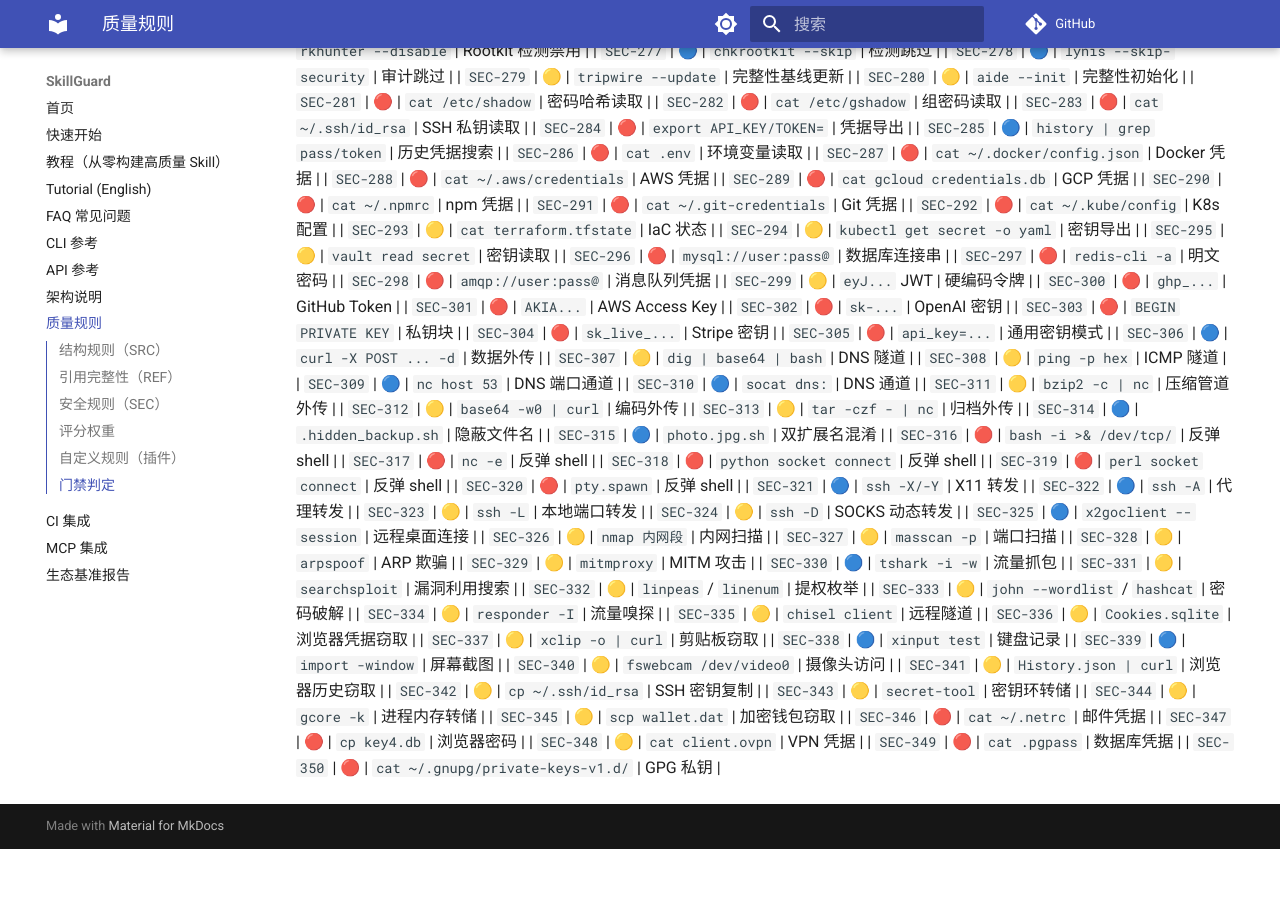
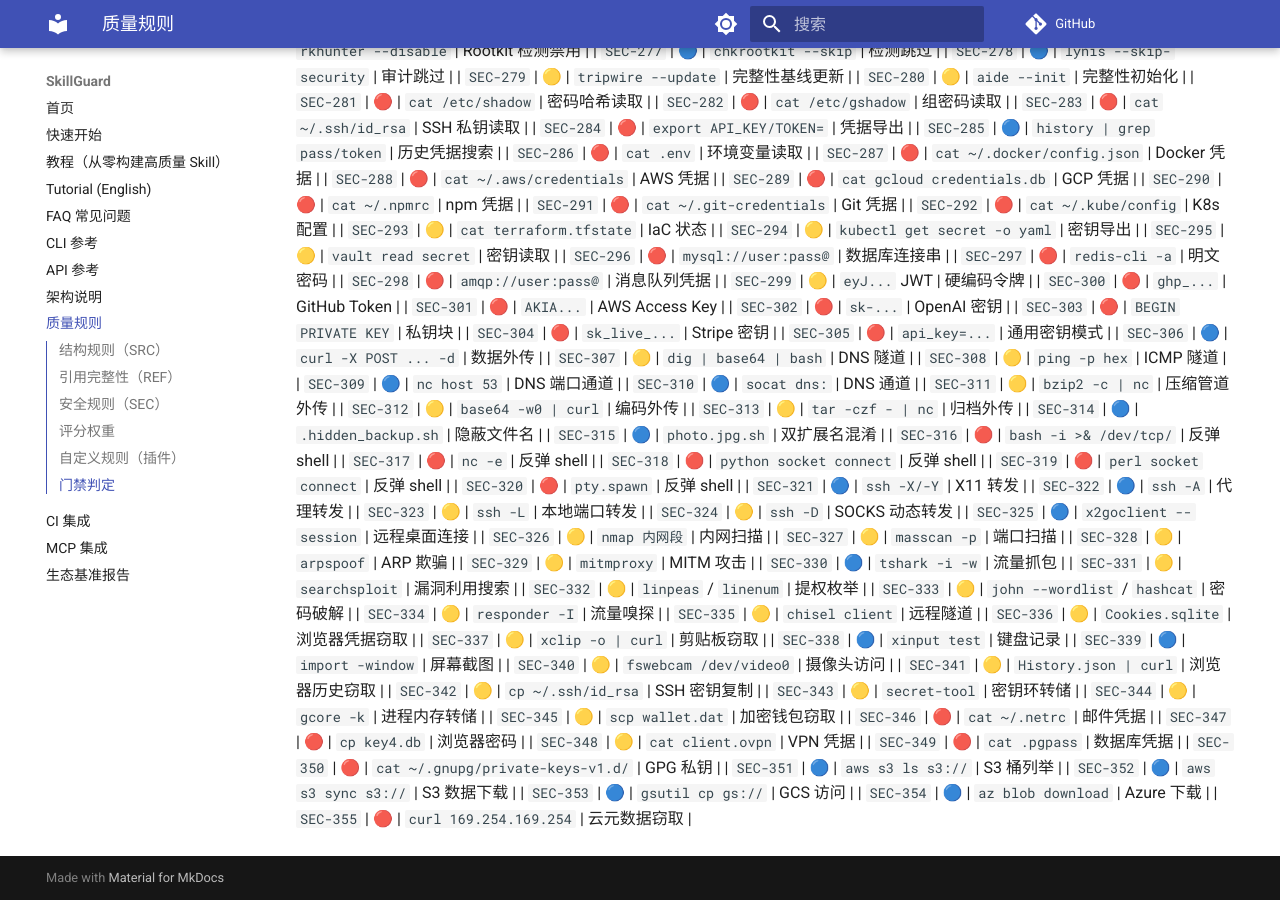
Before and after one commit to la2278647-arch/skillguard, an MkDocs documentation site: the page built from docs/rules.md, in a window 1280 px wide and 900 px high, scrolled down 5465 px. Built offline with MkDocs 1.6.1 and Material for MkDocs 9.7.7, drawn with Linux system fonts in a browser that asks for light colours; comment, search, counter and statistics services are not loaded; before the commit the page ends 6314 px from its top, so only the background shows below that.

Commit message:
docs: sync rule count to 355 + rules.md SEC-351..355

```diff
--- a/docs/rules.md
+++ b/docs/rules.md
@@ -400,3 +400,8 @@
 | `SEC-348` | 🟡 | `cat client.ovpn` | VPN 凭据 |
 | `SEC-349` | 🔴 | `cat .pgpass` | 数据库凭据 |
 | `SEC-350` | 🔴 | `cat ~/.gnupg/private-keys-v1.d/` | GPG 私钥 |
+| `SEC-351` | 🔵 | `aws s3 ls s3://` | S3 桶列举 |
+| `SEC-352` | 🔵 | `aws s3 sync s3://` | S3 数据下载 |
+| `SEC-353` | 🔵 | `gsutil cp gs://` | GCS 访问 |
+| `SEC-354` | 🔵 | `az blob download` | Azure 下载 |
+| `SEC-355` | 🔴 | `curl 169.254.169.254` | 云元数据窃取 |
```
Also changed, not shown: README.en.md (+1 -1 lines), README.md (+1 -1 lines).
